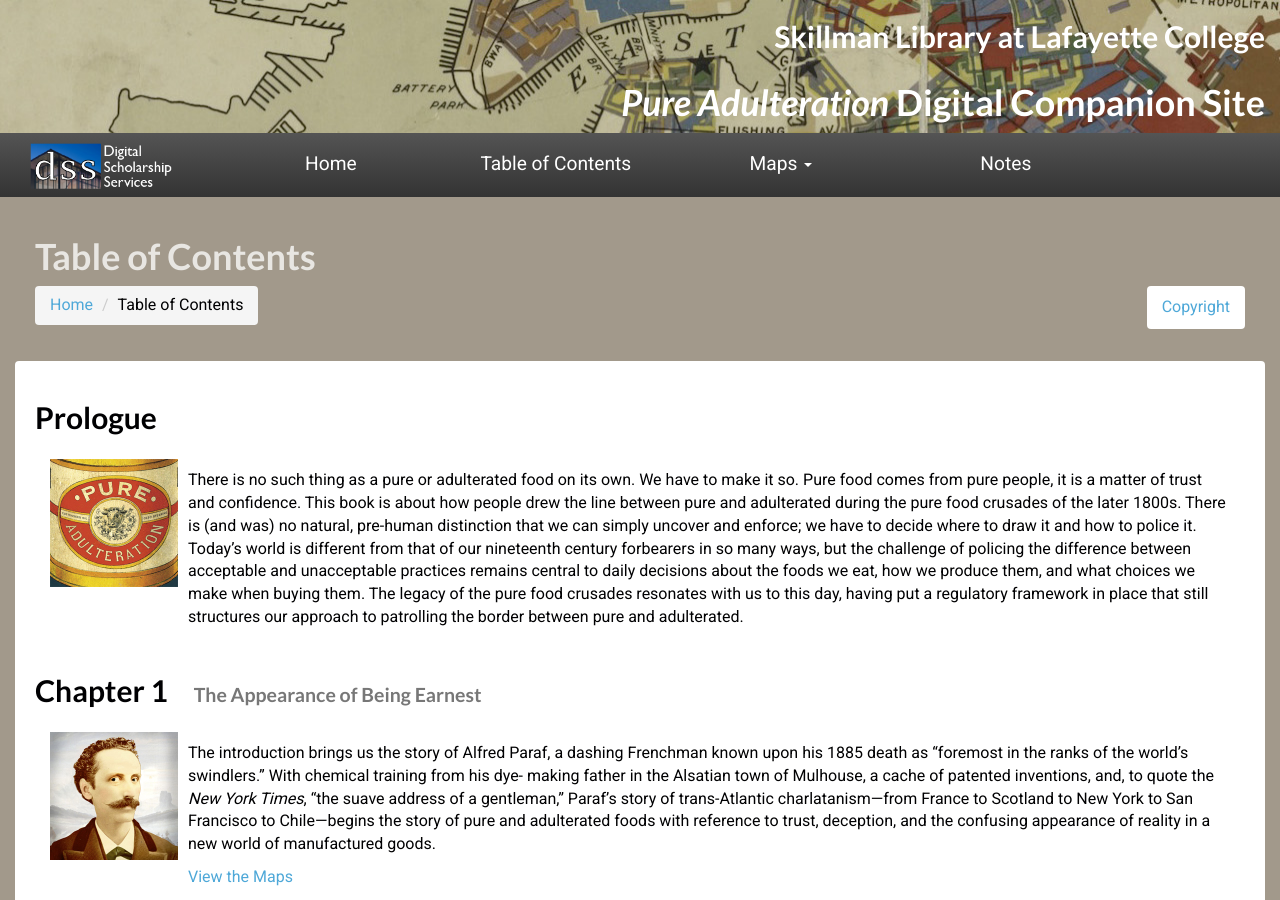
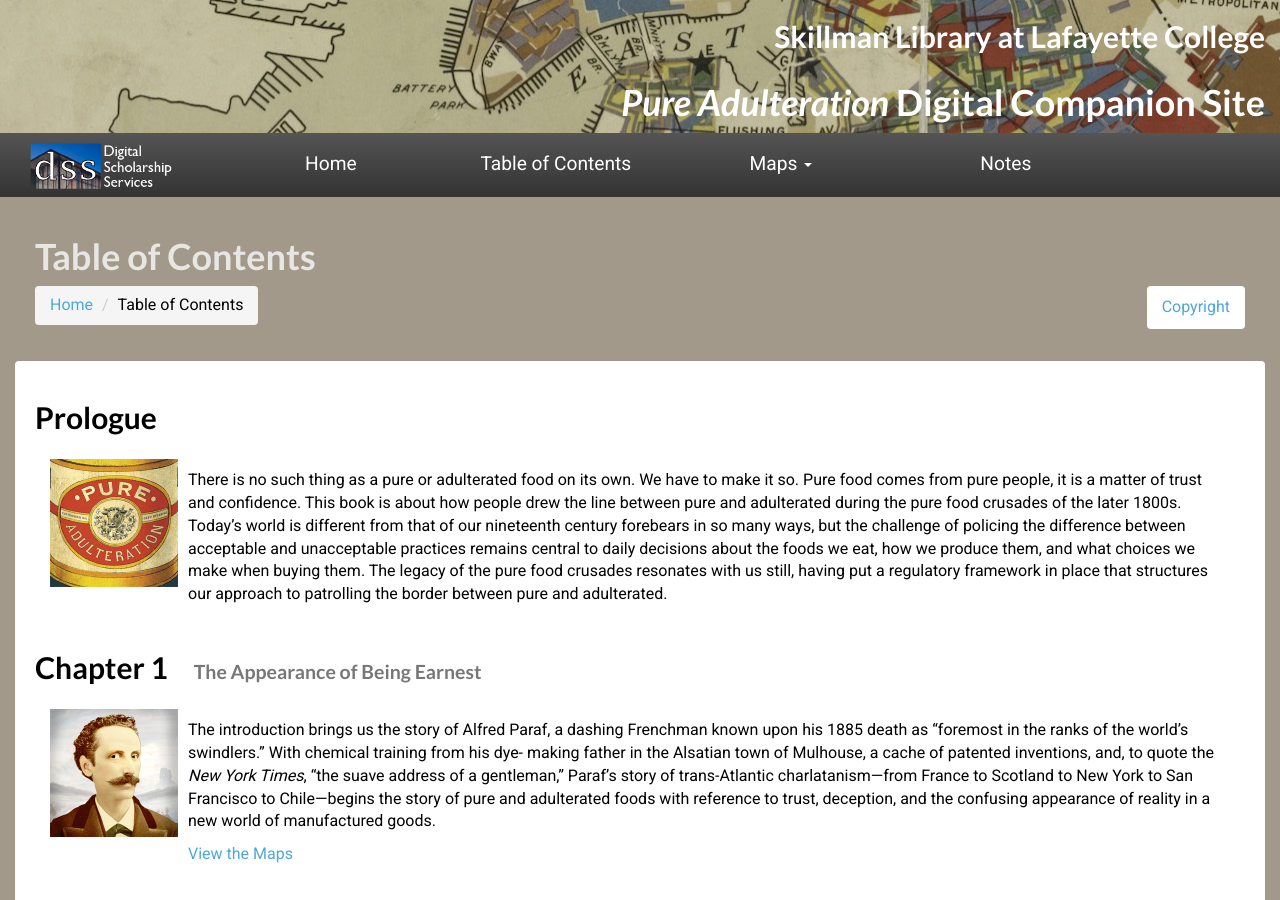
Before and after one commit to LafayetteCollegeLibraries/purefood, a Jekyll site: the page built from chapters.md, in a window 1280 px wide and 900 px high. Built offline with Jekyll 4.4.1, drawn with Linux system fonts in a browser that asks for light colours.

```diff
--- a/_data/chapters.yml
+++ b/_data/chapters.yml
@@ -3,16 +3,16 @@
 - heading: Prologue
   thumbnail: prologue-bookcover-detail.jpg
   content: >-
-    There is no such thing as a pure or adulterated food on its own. We have to make it so. Pure food
-    comes from pure people, it is a matter of trust and confidence. This book is about how people
-    drew the line between pure and adulterated during the pure food crusades of the later 1800s.
-    There is (and was) no natural, pre-human distinction that we can simply uncover and enforce; we
-    have to decide where to draw it and how to police it. Today’s world is different from that of our
-    nineteenth century forbearers in so many ways, but the challenge of policing the difference
-    between acceptable and unacceptable practices remains central to daily decisions about the foods
-    we eat, how we produce them, and what choices we make when buying them. The legacy of the
-    pure food crusades resonates with us to this day, having put a regulatory framework in place that
-    still structures our approach to patrolling the border between pure and adulterated.
+    There is no such thing as a pure or adulterated food on its own. We have to make it so.
+    Pure food comes from pure people, it is a matter of trust and confidence. This book is
+    about how people drew the line between pure and adulterated during the pure food
+    crusades of the later 1800s. Today’s world is different from that of our nineteenth
+    century forebears in so many ways, but the challenge of policing the difference between
+    acceptable and unacceptable practices remains central to daily decisions about the
+    foods we eat, how we produce them, and what choices we make when buying them. The
+    legacy of the pure food crusades resonates with us still, having put a regulatory
+    framework in place that structures our approach to patrolling the border between pure
+    and adulterated.
 - heading: Chapter 1
   thumbnail: ch1parafappendix.jpg
   title: The Appearance of Being Earnest
--- a/_data/maps/margarine-exports.yml
+++ b/_data/maps/margarine-exports.yml
@@ -2,6 +2,6 @@ maps:
   - image: margarine_exports_1890.jpg
     timeline: 1890
   - image: margarine_exports_1900.jpg
-    timeline: 1890
+    timeline: 1900
   - image: margarine_exports_1910.jpg
-    timeline: 1890
+    timeline: 1910
```
